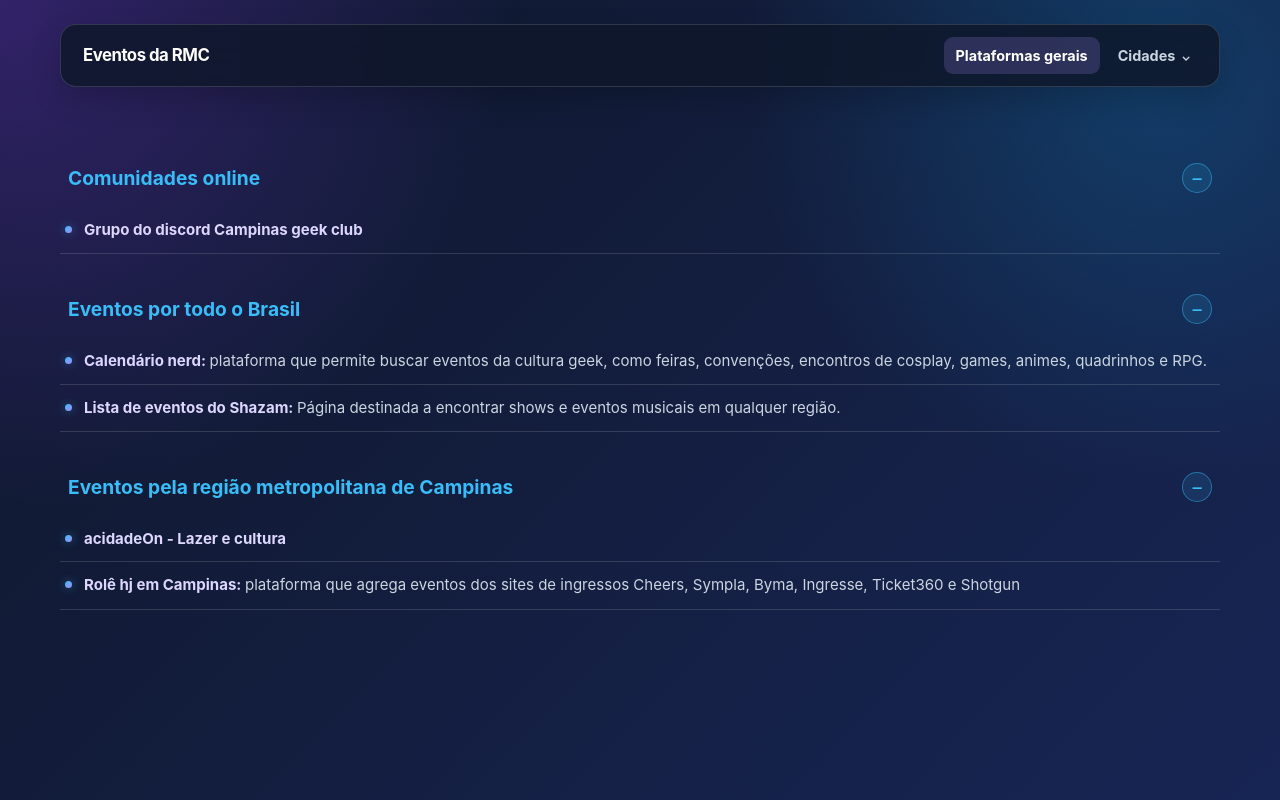
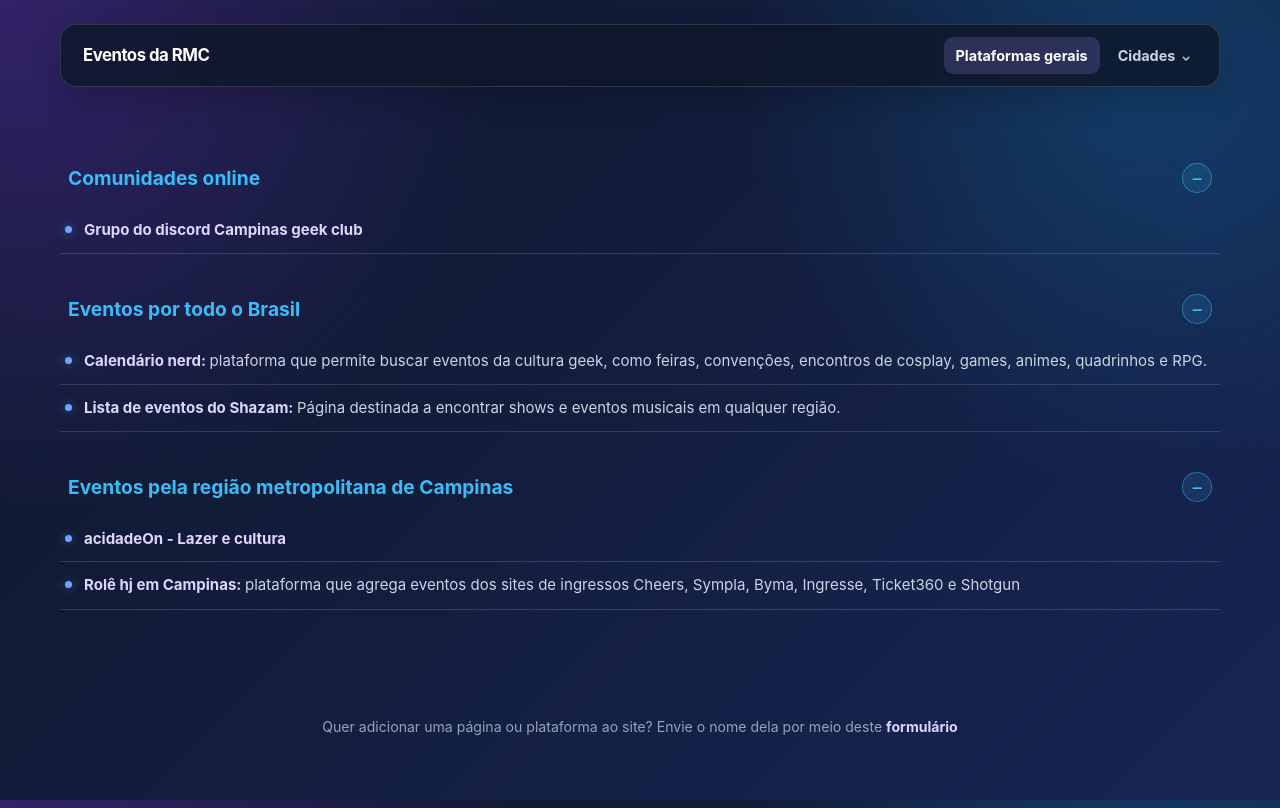
Before and after one commit to campinas-eventos/campinas-eventos.github.io, a Next.js app: page / in a window 1280 px wide. Built offline with nearby package versions, Linux system fonts and the light colour scheme.

Commit message:
adiciona link do formulário para coletar sugestões de nomes

```diff
--- a/app/layout.tsx
+++ b/app/layout.tsx
@@ -12,6 +12,7 @@
                     <Navbar/>
                     <main className="main-content">{children}</main>
                     <footer className="footer">
+                        <p>Quer adicionar uma página ou plataforma ao site? Envie o nome dela por meio deste <a href="https://docs.google.com/forms/d/1MHmd9JxbJCJU85_6hqle0aakbPCOk28_45-Jzjsjjns" target="_blank">formulário</a></p>
                     </footer>
                 </div>
             </body>
```
